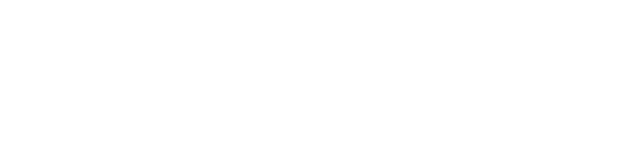
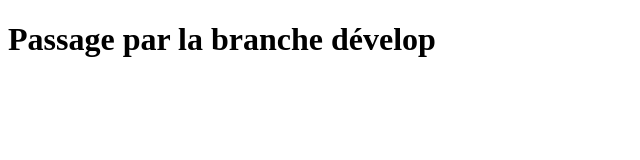
Before and after one commit to AlexRandria/git, a plain HTML site: page index.html in a window 1280 px wide. Shown: the whole page, without its empty margins (0-640 px from the left). Drawn offline with Linux system fonts and the light colour scheme.

Commit message:
passage develop

```diff
--- a/index.html
+++ b/index.html
@@ -6,6 +6,6 @@
     <title>Git initialrgsdgdfsdfdfsdfsdfdsfsdfisation</title>
 </head>
 <body>
-
+    <h1>Passage par la branche dévelop</h1>
 </body>
 </html>
```
